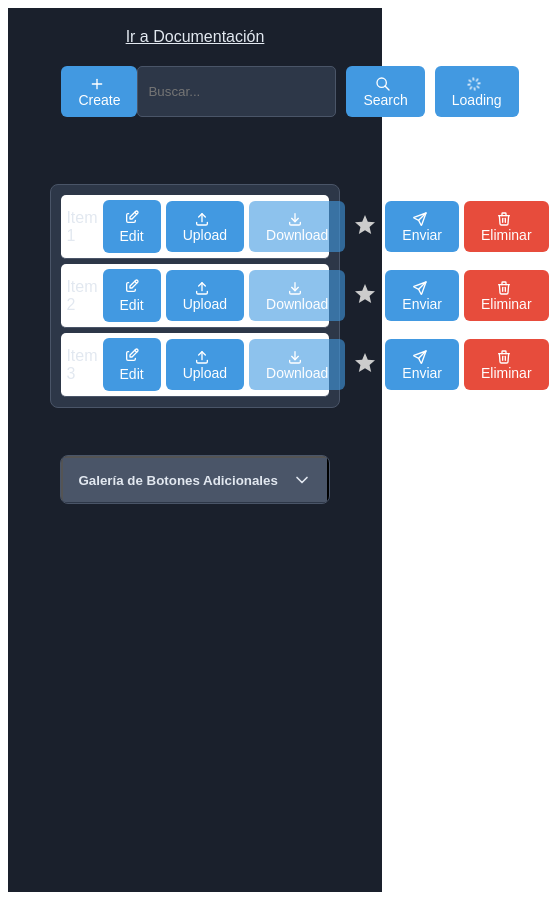
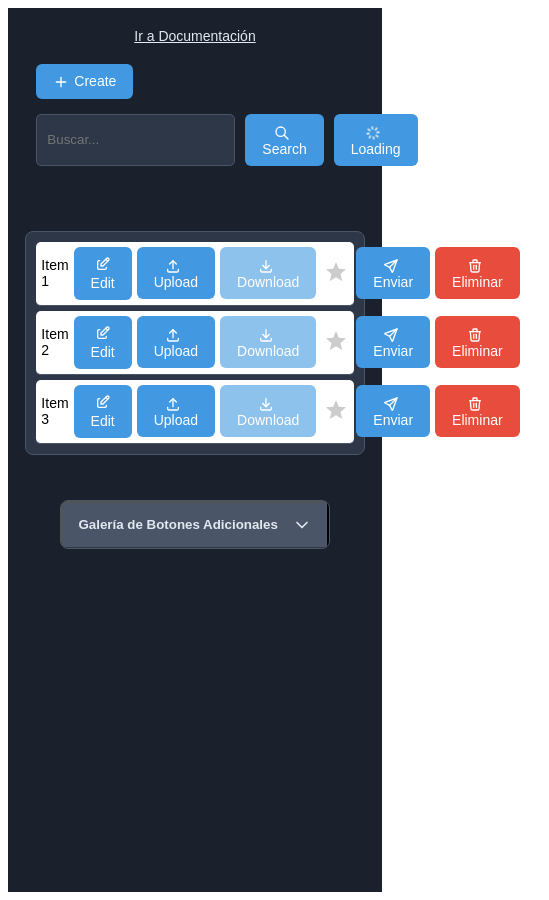
Before and after one commit to CarrasKing21/libreria-botones, a React (Vite) app: page / in a window 390 px wide. Shown: the whole page, 549 px wide, since content can reach past the window. Built offline with nearby package versions, Linux system fonts and the light colour scheme.

Commit message:
cambio texto y movil

```diff
--- a/package.json
+++ b/package.json
@@ -7,6 +7,8 @@
   "scripts": {
     "dev": "vite",
     "build": "vite build",
+    "predeploy": "npm run build",
+    "deploy": "gh-pages -d dist",
     "lint": "eslint .",
     "preview": "vite preview"
   },
--- a/src/App.css
+++ b/src/App.css
@@ -131,6 +131,11 @@
 .item-name {
   width: 120px;
   color: var(--text-color); /* Usa la variable de color del tema */
+}
+
+/* Petición específica: cambiar el color del texto del item a negro en tema oscuro */
+.theme-dark .item-name {
+  color: #000000; /* Nota: Esto puede tener bajo contraste con el fondo oscuro. */
 }
 
 /* Paginación */
@@ -389,3 +394,23 @@
 /* Color del texto de la lista según el tema */
 .theme-dark .format-demo ul { color: #e2e8f0; }
 .theme-light .format-demo ul { color: #212529; }
+
+/* --- Media Queries para Responsividad (Móviles) --- */
+@media (max-width: 768px) {
+  /* Ajustes generales para pantallas pequeñas */
+  .app-container {
+    font-size: 14px; /* Reducir ligeramente la fuente base */
+  }
+
+  /* Hacer que los contenedores principales ocupen más ancho */
+  .top-bar,
+  .table-container {
+    width: 95%;
+  }
+
+  /* Apilar los elementos de la barra superior para que no se solapen */
+  .top-bar {
+    flex-direction: column;
+    gap: 15px;
+  }
+}
--- a/vite.config.js
+++ b/vite.config.js
@@ -3,5 +3,6 @@ import react from '@vitejs/plugin-react'
 
 // https://vitejs.dev/config/
 export default defineConfig({
-  plugins: [react()]
+  plugins: [react()],
+  base: '/libreria-botones/',
 })
```
